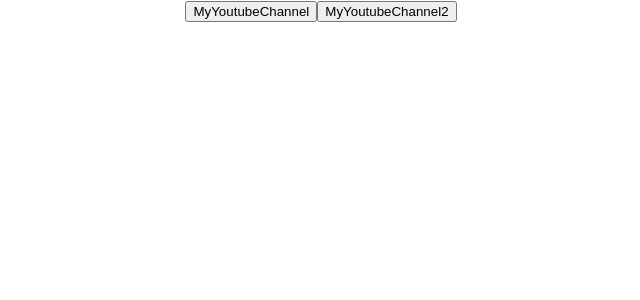
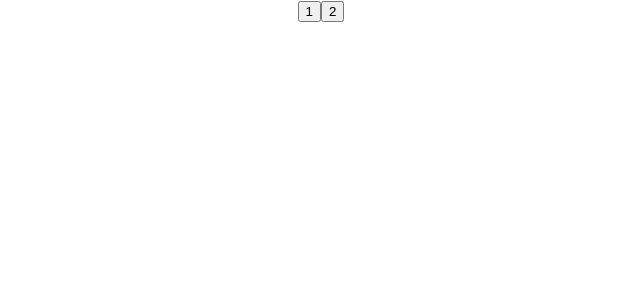
Before and after one commit to VlLabkovich/microtasks-1, a React (Create React App) app: page / in a window 1280 px wide. Shown: the top 300 px of the page, without its empty margins (319-959 px from the left). Built offline with nearby package versions, Linux system fonts and the light colour scheme.

Commit message:
refactor: add examples

```diff
--- a/src/App.tsx
+++ b/src/App.tsx
@@ -1,19 +1,40 @@
-import React from 'react';
+import React, {MouseEvent} from "react";
 import './App.css';
 
 
 function App() {
-    const myFirstSubscriber = () => {
-        alert('Hello Im Vasya')
+
+    // const myFirstSubscriber = (event: MouseEvent<HTMLButtonElement>) => {
+    //     alert('Hello Im Vasya')
+    // }
+    //
+    // const mySecondCubscriber = (event: MouseEvent<HTMLButtonElement>) => {
+    //     alert('Hello Im Ivan')
+    // }
+
+    // const onClickHandler = (name: string) => {
+    //     console.log(name)
+    // }
+
+    const foo1 = () => {
+        console.log(100200)
     }
 
-    const mySecondCubscriber = () => {
-        alert('Hello Im Ivan')
+    const foo2 = (num: number) => {
+        console.log(num)
     }
+
     return (
         <div className="App">
-            <button onClick={myFirstSubscriber}>MyYoutubeChannel</button>
-            <button onClick={mySecondCubscriber}>MyYoutubeChannel2</button>
+            {/*<button onClick={(event) => {console.log("Hello")}}>MyYoutubeChannel-1</button>*/}
+            {/*<button onClick={myFirstSubscriber}>MyYoutubeChannel-1></button>*/}
+
+            {/*<button onClick={(event: MouseEvent<HTMLButtonElement> ) => onClickHandler("VASYA")}>MyYoutubeChannel-l</button>*/}
+            {/*<button onClick={(event: MouseEvent<HTMLButtonElement> ) => onClickHandler("IVAN")}>MyYoutubeChannel-2</button>*/}
+            {/*<button onClick={() => onClickHandler("some info")}>MyYoutubeChannel-3</button>*/}
+
+            <button onClick={foo1}>1</button>
+            <button onClick={() => foo2(100200)}>2</button>
         </div>
     );
 }
```
